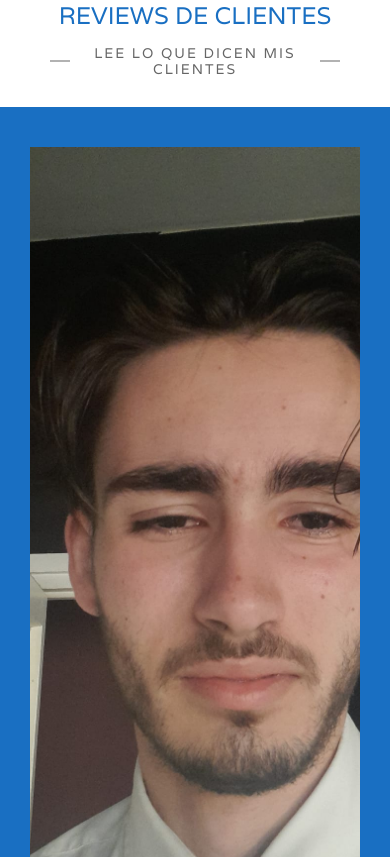
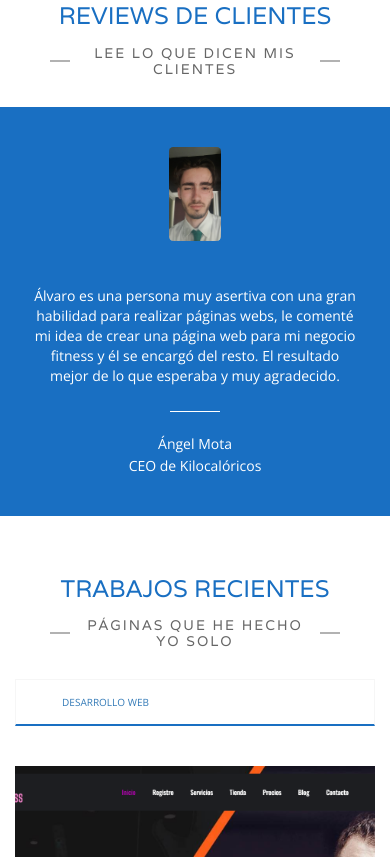
Before and after one commit to Alvaroo02/Alvaroo02.github.io, a plain HTML site: page index.html in a window 390 px wide. Shown: the part 4887-5744 px from the top of the page. Drawn offline with nearby package versions, Linux system fonts and the light colour scheme.

Commit message:
Update style.css

```diff
--- a/assets/css/style.css
+++ b/assets/css/style.css
@@ -1305,8 +1305,10 @@ html, body {
 }
 
 .review .img-res {
-  max-width: 150%;
-  max-height: 150%;
+   width: 9%;
+  height: 15%;
+  margin: 0 auto;
+  border-radius: .3em;
 }
 
 .review p {
@@ -1361,6 +1363,9 @@ html, body {
   }
   .section-reviews.site-section .review-author:before {
     top: -25px;
+  }
+   .review .img-res {
+    width: 16%;
   }
 }
 
```
